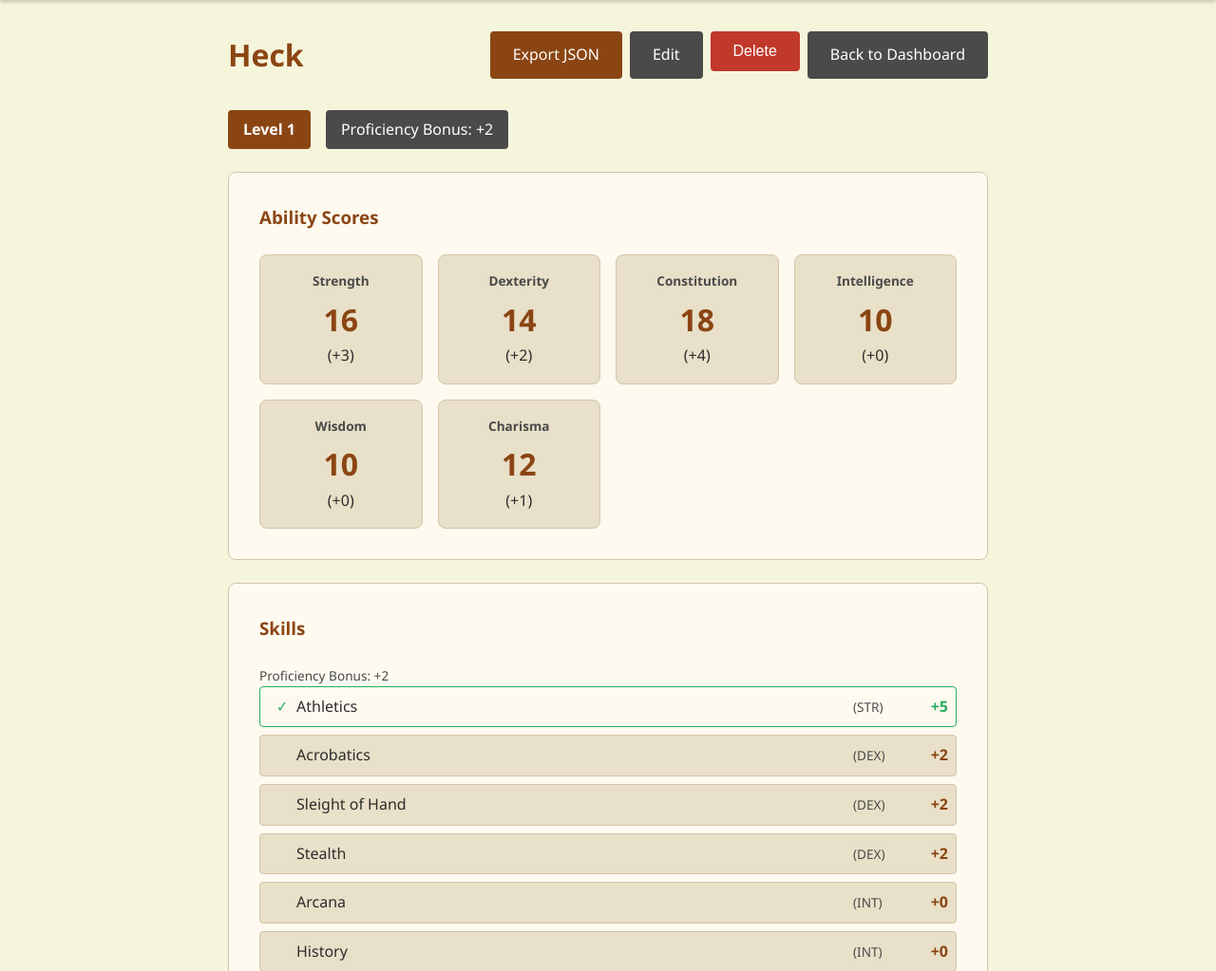
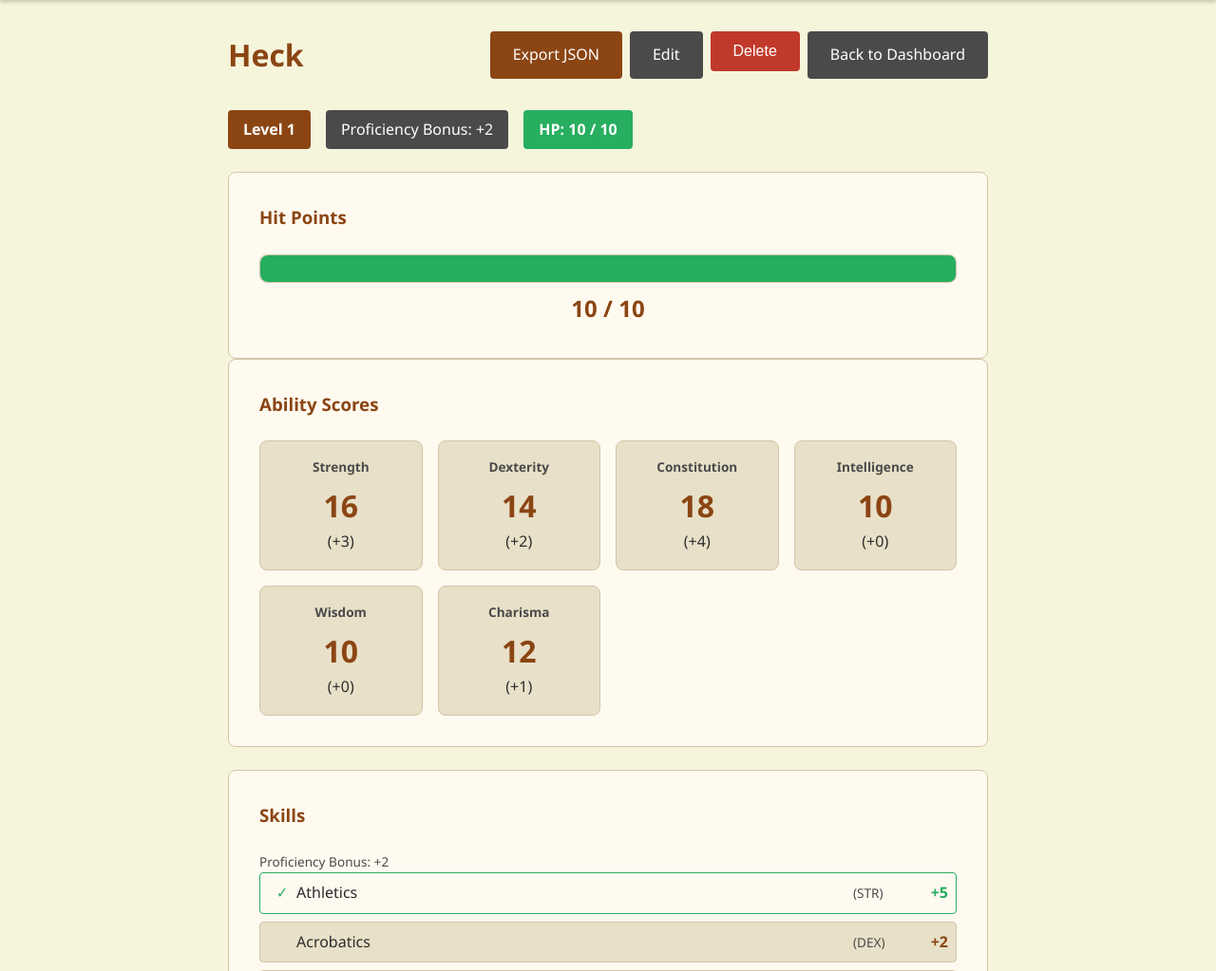
Before and after one commit to TopsyCritz/dnd-character-manager, a Flask app: page /character/1 in a window 1280 px wide. Shown: the part 70-1093 px from the top of the page at 95% size. Run offline with Flask 3, Linux system fonts and the light colour scheme; a user stored in the database is signed in.

Commit message:
Added hitpoint persist and tracking

```diff
--- a/models.py
+++ b/models.py
@@ -65,6 +65,8 @@ class Character(db.Model):
     id = db.Column(db.Integer, primary_key=True)
     name = db.Column(db.String(100), nullable=False)
     level = db.Column(db.Integer, nullable=False, default=1)
+    max_hp = db.Column(db.Integer, nullable=False, default=10)
+    current_hp = db.Column(db.Integer, nullable=False, default=10)
     strength = db.Column(db.Integer, nullable=False)
     dexterity = db.Column(db.Integer, nullable=False)
     constitution = db.Column(db.Integer, nullable=False)
--- a/routes.py
+++ b/routes.py
@@ -168,6 +168,8 @@ def new_character():
 
         try:
             level = int(request.form.get('level', 1))
+            max_hp = int(request.form.get('max_hp', 10))
+            current_hp = int(request.form.get('current_hp', max_hp))
             strength = int(request.form.get('strength', 0))
             dexterity = int(request.form.get('dexterity', 0))
             constitution = int(request.form.get('constitution', 0))
@@ -186,6 +188,14 @@ def new_character():
             flash('Level must be between 1 and 20.', 'error')
             return render_template('new_character.html', skill_list=SKILL_LIST)
 
+        if not (1 <= max_hp <= 999):
+            flash('Max HP must be between 1 and 999.', 'error')
+            return render_template('new_character.html', skill_list=SKILL_LIST)
+
+        if not (0 <= current_hp <= max_hp):
+            flash('Current HP must be between 0 and Max HP.', 'error')
+            return render_template('new_character.html', skill_list=SKILL_LIST)
+
         if not all(1 <= stat <= 30 for stat in [strength, dexterity, constitution, intelligence, wisdom, charisma]):
             flash('Stats must be between 1 and 30.', 'error')
             return render_template('new_character.html', skill_list=SKILL_LIST)
@@ -193,6 +203,8 @@ def new_character():
         character = Character(
             name=name,
             level=level,
+            max_hp=max_hp,
+            current_hp=current_hp,
             strength=strength,
             dexterity=dexterity,
             constitution=constitution,
@@ -253,6 +265,8 @@ def edit_character(character_id):
 
         try:
             level = int(request.form.get('level', 1))
+            max_hp = int(request.form.get('max_hp', 10))
+            current_hp = int(request.form.get('current_hp', max_hp))
             strength = int(request.form.get('strength', 0))
             dexterity = int(request.form.get('dexterity', 0))
             constitution = int(request.form.get('constitution', 0))
@@ -271,12 +285,22 @@ def edit_character(character_id):
             flash('Level must be between 1 and 20.', 'error')
             return render_template('edit_character.html', character=character, skill_list=SKILL_LIST)
 
+        if not (1 <= max_hp <= 999):
+            flash('Max HP must be between 1 and 999.', 'error')
+            return render_template('edit_character.html', character=character, skill_list=SKILL_LIST)
+
+        if not (0 <= current_hp <= max_hp):
+            flash('Current HP must be between 0 and Max HP.', 'error')
+            return render_template('edit_character.html', character=character, skill_list=SKILL_LIST)
+
         if not all(1 <= stat <= 30 for stat in [strength, dexterity, constitution, intelligence, wisdom, charisma]):
             flash('Stats must be between 1 and 30.', 'error')
             return render_template('edit_character.html', character=character, skill_list=SKILL_LIST)
 
         character.name = name
         character.level = level
+        character.max_hp = max_hp
+        character.current_hp = current_hp
         character.strength = strength
         character.dexterity = dexterity
         character.constitution = constitution
--- a/static/style.css
+++ b/static/style.css
@@ -552,6 +552,17 @@ main {
     border-radius: 4px;
     font-size: 0.85rem;
     margin-bottom: 0.5rem;
+    margin-right: 0.5rem;
+}
+
+.character-hp-small {
+    display: inline-block;
+    background-color: var(--secondary-color);
+    color: #fff;
+    padding: 0.2rem 0.6rem;
+    border-radius: 4px;
+    font-size: 0.85rem;
+    margin-bottom: 0.5rem;
 }
 
 .prof-bonus-note {
@@ -763,3 +774,42 @@ footer {
         flex: 1;
     }
 }
+
+.hp-display {
+    background-color: var(--success-color);
+    color: #fff;
+    padding: 0.5rem 1rem;
+    border-radius: 4px;
+    font-weight: bold;
+}
+
+.hp-display.low-hp {
+    background-color: var(--danger-color);
+}
+
+.hp-bar-container {
+    background-color: var(--stat-preview-bg);
+    border-radius: 8px;
+    height: 30px;
+    border: 1px solid var(--border-color);
+    overflow: hidden;
+    margin-bottom: 0.5rem;
+}
+
+.hp-bar {
+    background-color: var(--success-color);
+    height: 100%;
+    transition: width 0.3s ease;
+    border-radius: 8px 0 0 8px;
+}
+
+[data-theme="dark"] .hp-bar {
+    background-color: #2ecc71;
+}
+
+.hp-text {
+    text-align: center;
+    font-size: 1.5rem;
+    font-weight: bold;
+    color: var(--primary-color);
+}
--- a/templates/dashboard.html
+++ b/templates/dashboard.html
@@ -20,6 +20,7 @@
             <div class="character-card">
                 <h4>{{ character.name }}</h4>
                 <span class="character-level-small">Level {{ character.level }}</span>
+                <span class="character-hp-small">HP: {{ character.current_hp }}/{{ character.max_hp }}</span>
                 <div class="character-stats-preview">
                     <span>STR: {% if character.str_mod >= 0 %}+{% endif %}{{ character.str_mod }}</span>
                     <span>DEX: {% if character.dex_mod >= 0 %}+{% endif %}{{ character.dex_mod }}</span>
--- a/templates/view_character.html
+++ b/templates/view_character.html
@@ -19,6 +19,17 @@
     <div class="character-level">
         <span class="level-badge">Level {{ character.level }}</span>
         <span class="proficiency-badge">Proficiency Bonus: +{{ proficiency_bonus }}</span>
+        <span class="hp-display {% if character.current_hp < character.max_hp * 0.5 %}low-hp{% endif %}">
+            HP: {{ character.current_hp }} / {{ character.max_hp }}
+        </span>
+    </div>
+
+    <div class="character-details">
+        <h3>Hit Points</h3>
+        <div class="hp-bar-container">
+            <div class="hp-bar" style="width: {{ (character.current_hp / character.max_hp * 100) | int }}%;"></div>
+        </div>
+        <p class="hp-text">{{ character.current_hp }} / {{ character.max_hp }}</p>
     </div>
 
     <div class="character-details">
```
Also changed, not shown: templates/edit_character.html (+10 -0 lines), templates/new_character.html (+10 -0 lines), instance/dnd characters.db.
